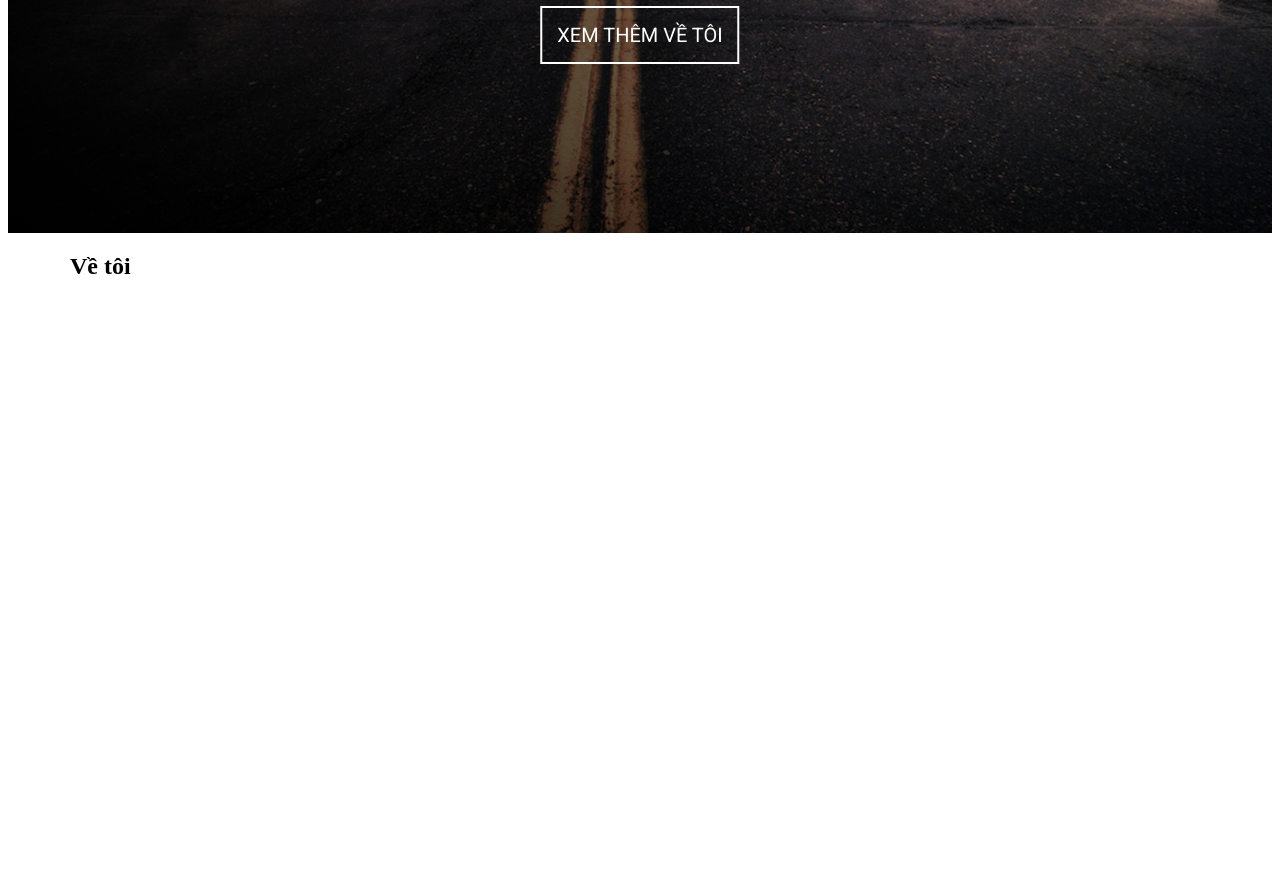
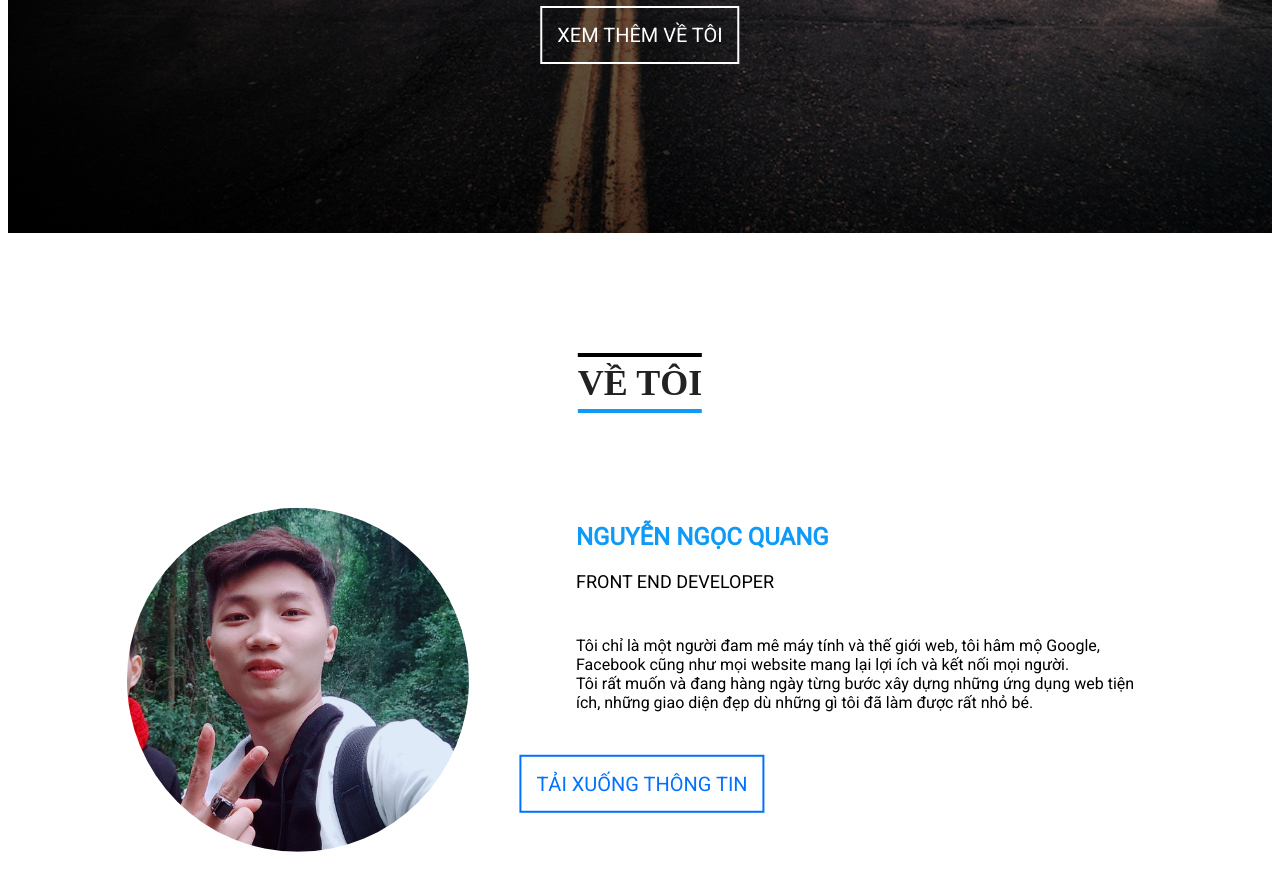
Before and after one commit to coderslazy/CodersLazy, a plain HTML site: page index.html in a window 1280 px wide. Shown: the part 575-1456 px from the top of the page. Before the commit the page ends 875 px from the top, so only its background shows below. Drawn offline with Linux system fonts and the light colour scheme.

Commit message:
Code about

```diff
--- a/Style.css
+++ b/Style.css
@@ -10,7 +10,7 @@ header{
 {
     color: white;
     float: left;
-    font-family: "Roboto","sans-serif";
+    font-family: "Roboto",sans-serif;
     margin-left: 22rem;
     margin-top: 2rem;
     font-size: 1.5rem;
@@ -102,3 +102,94 @@ margin-right: 20rem;
     background: rgba(0,0,0,0) linear-gradient(to right,#00c6ff,#0072ff);
     border: 2px solid rgba(0,114,255,1)  ;
 }
+/* =====================================*/
+/* ================About================*/
+/* =====================================*/
+.head-section
+{
+    text-transform: uppercase;
+    border-bottom: 4px solid #109af7;
+    border-top: 4px solid #000;
+    display: inline-block;
+    font-size: 36px;
+    color: #222;
+    /* margin-bottom: 15px;
+    margin-top: 10px; */
+    position: absolute;
+    top: 50%;
+    left: 50%;
+    transform: translate(-50%,150%);
+    padding: 5px 0;
+}
+.about-section
+{
+    height: 80vh;
+    background-color: white;
+}
+.avatar img
+{
+    width: 30%;
+    position: absolute;
+    top: 50%;
+    left: 50%;
+    transform: translate(-150%,80%);
+    border-radius: 50%;
+}
+.p-long
+{
+    color: black;
+    display: inline-block;
+    padding-top: 10px ;
+    width: 70vh;
+}
+.main-info
+{
+    position: absolute;
+    top: 50%;
+    left: 50%;
+    transform: translate(-15%,120%);
+    margin-left: 20px;
+    font-family: 'Roboto',sans-serif;
+    display: inline-block;
+}
+.main-info h2
+{
+    text-transform: uppercase;
+    font-weight: 800;
+    font-size: 24px;
+    color: #109af7;
+}
+.main-info h3
+{
+    text-transform: uppercase;
+    font-weight: 500;
+    font-size: 18px;
+}
+.btn-down
+{
+    position: absolute;
+    top: 50%;
+    left: 50%;
+    color: white;
+    transform: translate(-50%,500%);
+    font-size: 20px;
+    font-weight: 500;
+    font-family: 'Roboto',sans-serif;
+    border: 2px solid rgba(0,114,255,1) ;
+    padding: 15px 15px;
+    margin-top: -150px;
+    margin-left: -214px;
+    text-transform: uppercase;
+    color: rgba(0,114,255,1) ;
+    transition: all 0.5s;
+}
+  .btn-down:active, .btn-down:hover
+{
+    background: rgba(0,0,0,0) linear-gradient(to right,#00c6ff,#0072ff);
+    border: 2px solid rgba(0,114,255,1)  ;
+    color: white;
+}
+.main-info a
+{
+    text-decoration: none;
+}
--- a/index.html
+++ b/index.html
@@ -45,6 +45,18 @@
       <div class="row">
         <h2 class="head-section"> Về tôi</h2>
       </div>
+      <div class="row">
+        <div class="avatar">
+          <img src="./img/avt.jpg" alt="Avatar">
+        </div>
+        <div class="main-info">
+          <h2>Nguyễn Ngọc Quang</h2>
+          <h3>Front end developer</h3>
+          <p class="p-long">Tôi chỉ là một người đam mê máy tính và thế giới web, tôi hâm mộ Google, Facebook cũng như mọi website mang lại lợi ích và kết nối mọi người. <br>Tôi rất muốn và đang hàng ngày từng bước xây dựng những ứng dụng web tiện ích, những giao diện đẹp dù những gì tôi đã làm được rất nhỏ bé.</p>
+          <a href="#" class="btn-down"> Tải xuống thông tin</a>
+        </div>
+      </div>
+
     </section>
   </body>
 </html>
```
Also changed, not shown: img/avt.jpg (added).
